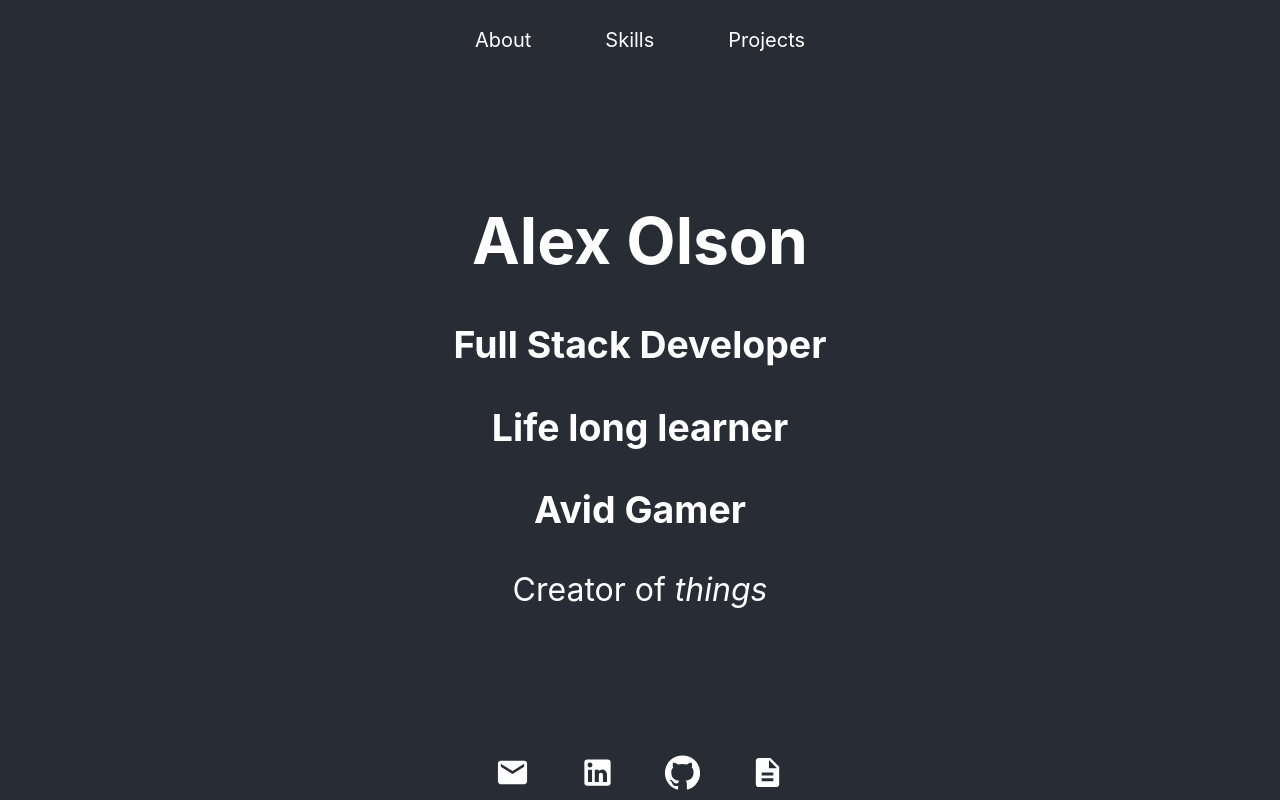
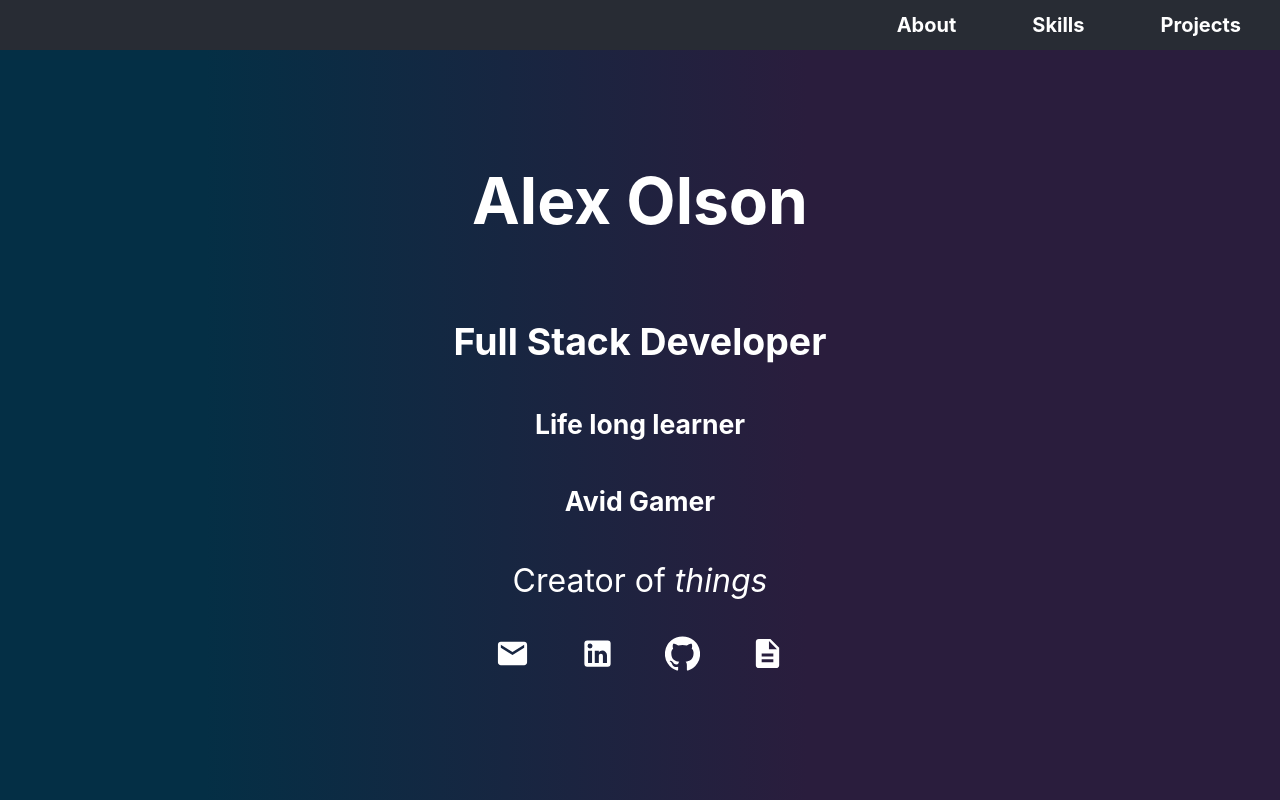
Before and after one commit to snazzyj/Alex_Olson_Portfolio, a React (Create React App) app: page / in a window 1280 px wide. Shown: the top 800 px of the page. Built offline with nearby package versions, Linux system fonts and the light colour scheme.

Commit message:
updated styling

```diff
--- a/src/header/header.css
+++ b/src/header/header.css
@@ -1,5 +1,6 @@
 .App-header {
-    background-color: #282c34;
+    background: rgb(4,47,69);
+    background: linear-gradient(90deg, rgba(4,47,69,1) 16%, rgba(42,29,61,1) 63%);
     min-height: 100vh;
     display: flex;
     flex-direction: column;
@@ -12,8 +13,6 @@
 .social {
     color: #FFF;
     text-decoration: none;
-    position: absolute;
-    bottom: 0;
 }
 
 .social > a {
--- a/src/header/header.js
+++ b/src/header/header.js
@@ -1,14 +1,10 @@
 import React, { Component } from 'react';
-import TextLoop from 'react-text-loop';
 import Typist from 'react-typist';
 import Nav from '../nav/nav';
 import Mobile from '../nav/mobile';
 import Resume from '../assests/files/AlexOlsonResume.pdf';
 import { Description, LinkedIn, Email, GitHub } from '@material-ui/icons';
 import './header.css';
-
-// headerList : ['Full Stack Developer', 'Life long learner', 'Gamer', 'Dog Dad', 'Pizza Connoisseur'],
-
 
 class Header extends Component {
 
@@ -17,11 +13,11 @@ class Header extends Component {
 
         return (
             <header className="App-header">
+                <h1>Alex Olson</h1>
                 <Typist cursor={{element: ''}}>
-                    <h1>Alex Olson</h1>
                     <h3>Full Stack Developer</h3>
-                    <h3>Life long learner</h3>
-                    <h3>Avid Gamer</h3>
+                    <h5>Life long learner</h5>
+                    <h5>Avid Gamer</h5>
                     <p>Creator of <em>things</em></p>
                 </Typist>
 
--- a/src/nav/nav.css
+++ b/src/nav/nav.css
@@ -4,14 +4,23 @@
     background-color: #282c34;
     width: 100%;
     min-height: 50px;
-    padding-top: 20px;
     font-size: 20px;
     display: flex;
     flex-direction: row;
-    justify-content: center;
+    justify-content: flex-end;
+    align-items: center;
 }
 
-.nav > a {
+.nav > div {
+    width: 33%;
+    margin: 0;
+    display: flex;
+    flex-direction: row;
+    justify-content: space-evenly;
+    align-items: center;
+}
+
+.nav > div > a {
     /* -webkit-border-radius: 4px;
     -moz-border-radius: 4px;
     border-radius: 4px;
@@ -26,10 +35,13 @@
     text-decoration: none;
     margin-left: 25px;
     margin-right: 25px;
+    /* padding-right: 50px; */
+    font-weight: bold;
 }
 
-.nav > a:hover {
+.nav > div > a:hover {
     color:#455e77;
+    transition: 0.45s;
 }
 
 
--- a/src/nav/nav.js
+++ b/src/nav/nav.js
@@ -1,14 +1,18 @@
-import React, { Component } from 'react';
+import React, { Component, Fragment } from 'react';
 import './nav.css';
 
 class Nav extends Component {
     render() {
         return (
+            <Fragment>
             <nav className="nav">
-                <a href="#about">About</a>
-                <a href="#skills">Skills</a>
-                <a href="#projects">Projects</a>
+                <div>
+                    <a href="#about">About</a>
+                    <a href="#skills">Skills</a>
+                    <a href="#projects">Projects</a>
+                </div>
             </nav>
+            </Fragment>
         )
     }
 }
--- a/src/projects/projects.css
+++ b/src/projects/projects.css
@@ -55,6 +55,8 @@
 
 .projectLinks > a:hover {
     color:white;
+    /* background-color:  rgb(87, 58, 131); */
+    transition: 0.4s;
     background-color: #455e77;
 }
 
```
